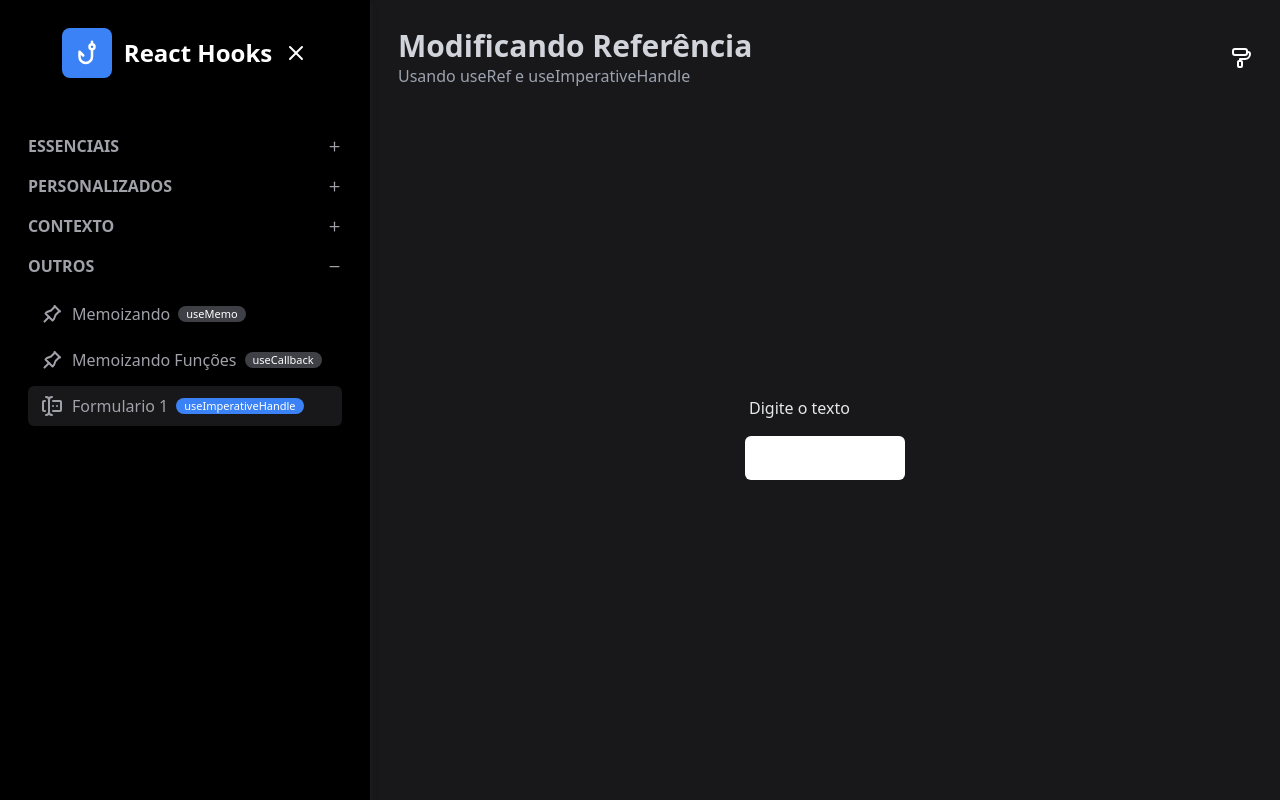
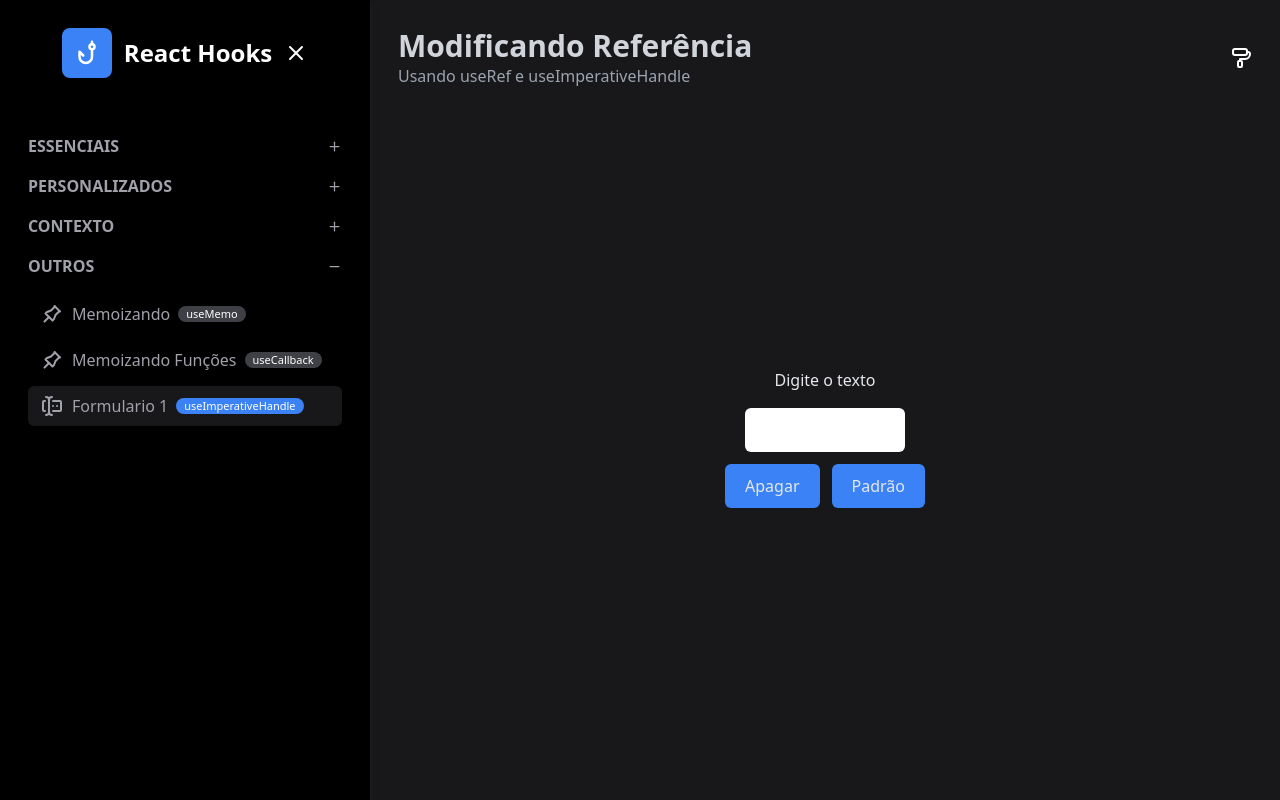
Before and after one commit to C3As/react-hooks, a Next.js app: page /outros/formularioImperativeHandle in a window 1280 px wide. Built offline with nearby package versions, Linux system fonts and the light colour scheme.

Commit message:
aula 50 - useImperativeHandle

```diff
--- a/src/components/formulario/InputComReferencia.tsx
+++ b/src/components/formulario/InputComReferencia.tsx
@@ -1,6 +1,6 @@
-import { forwardRef } from "react";
+import { forwardRef, useImperativeHandle, useRef } from "react";
 
-interface InputFormatadoProps {
+interface InputComReferenciaProps {
   label?: string;
   tipo: string;
   onInput?: (e: any) => any;
@@ -8,12 +8,27 @@ interface InputFormatadoProps {
   ref: any;
 }
 
-function InputComReferencia(props: InputFormatadoProps, ref) {
+function InputComReferencia(props: InputComReferenciaProps, ref) {
+  const referenciaInterna = useRef<any>();
+
+  function novasFuncionalidades() {
+    return {
+      apagar: function () {
+        referenciaInterna.current.value = referenciaInterna.current.value.slice(0,-1);
+      },
+      textoPadrao: function () {
+        referenciaInterna.current.value = "Padrão";
+      },
+    };
+  }
+
+  useImperativeHandle(ref, novasFuncionalidades, []);
+
   return (
     <>
       <label className="m-1">{props.label}</label>
       <input
-        ref={ref}
+        ref={referenciaInterna}
         type={props.tipo}
         onInput={props.onInput}
         className={`
--- a/src/pages/outros/formularioImperativeHandle.tsx
+++ b/src/pages/outros/formularioImperativeHandle.tsx
@@ -1,15 +1,36 @@
 import InputComReferencia from "@/src/components/formulario/InputComReferencia";
+import Botao from "@/src/components/template/Botao";
 import Flex from "@/src/components/template/Flex";
 import Pagina from "@/src/components/template/Pagina";
 import { useRef } from "react";
 
 export default function FormularioImperativeHandle() {
-    const referencia = useRef()
-    return (
-        <Pagina titulo="Modificando Referência" subtitulo="Usando useRef e useImperativeHandle">
-            <Flex col>
-                <InputComReferencia tipo="text" label="Digite o texto" ref={referencia}/>
-            </Flex>
-        </Pagina>
-    )
+  const referencia = useRef<any>();
+
+  function apagar() {
+    referencia.current.apagar();
+  }
+
+  function padrao() {
+    referencia.current.textoPadrao();
+  }
+
+  return (
+    <Pagina
+      titulo="Modificando Referência"
+      subtitulo="Usando useRef e useImperativeHandle"
+    >
+      <Flex col center>
+        <InputComReferencia
+          tipo="text"
+          label="Digite o texto"
+          ref={referencia}
+        />
+        <Flex center>
+          <Botao texto="Apagar" onClick={apagar} />
+          <Botao texto="Padrão" onClick={padrao}/>
+        </Flex>
+      </Flex>
+    </Pagina>
+  );
 }
```
